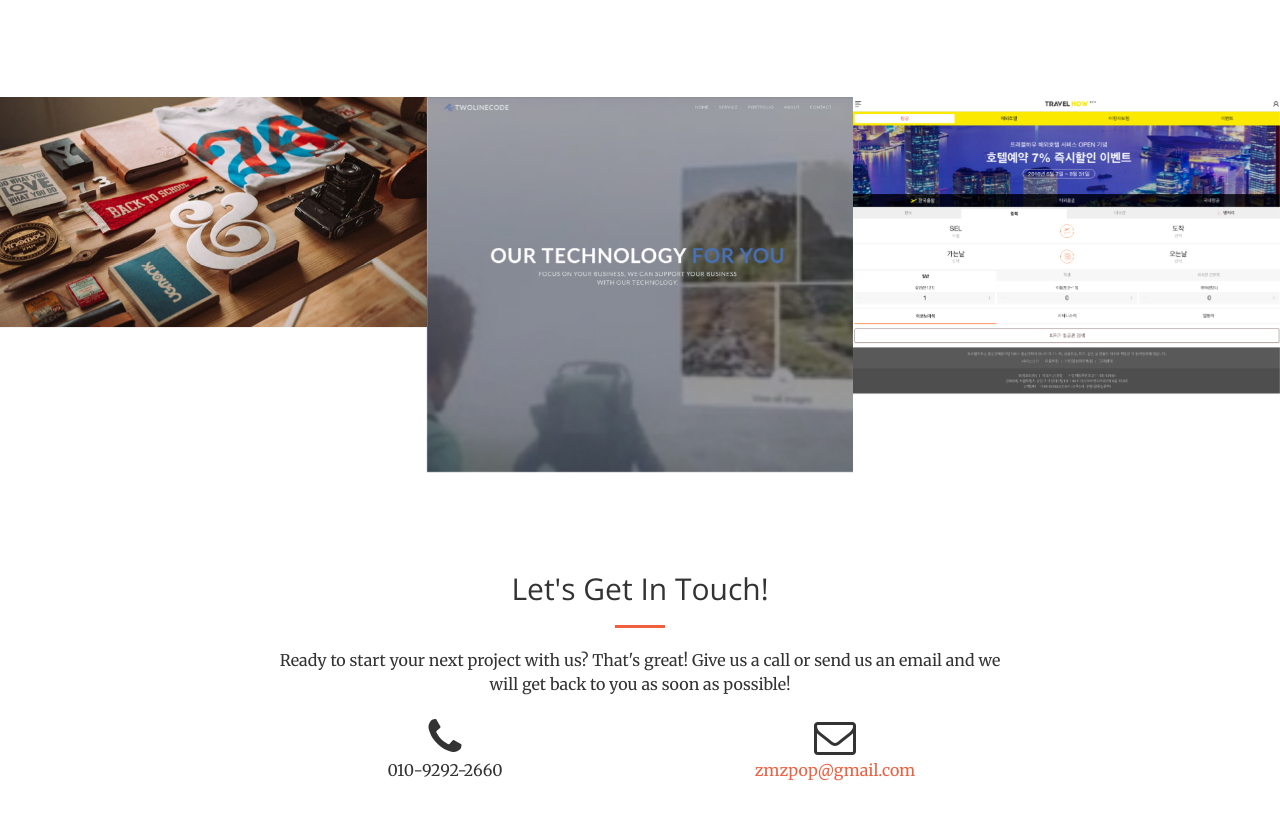
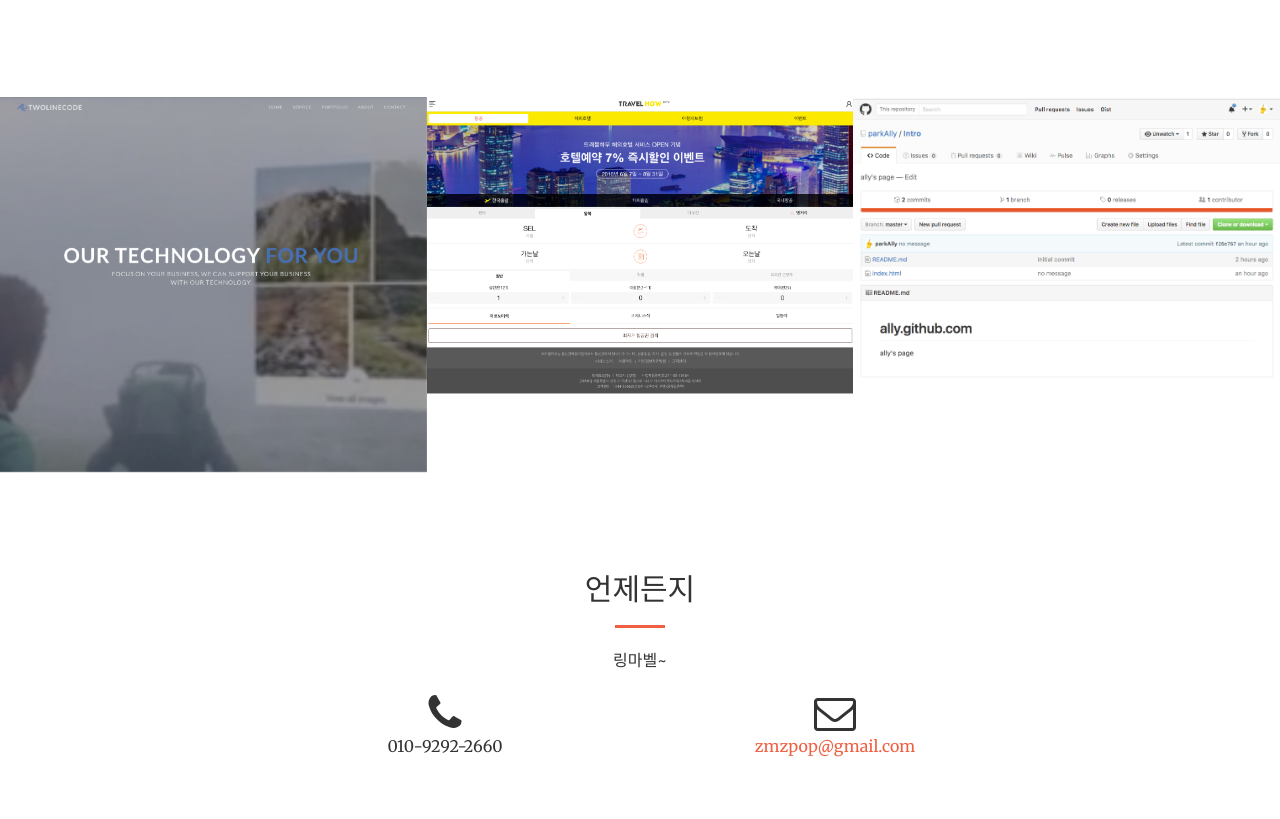
Before and after one commit to parkAlly/Intro, a website: page index.html in a window 1280 px wide. Shown: the part 1505-2324 px from the top of the page. Drawn offline with nearby package versions, Linux system fonts and the light colour scheme.

Commit message:
no message

```diff
--- a/index.html
+++ b/index.html
@@ -139,8 +139,8 @@
         <div class="container-fluid">
             <div class="row no-gutter popup-gallery">
                 <div class="col-lg-4 col-sm-6">
-                    <a href="img/portfolio/fullsize/1.jpg" class="portfolio-box">
-                        <img src="img/portfolio/thumbnails/1.jpg" class="img-responsive" alt="">
+                    <a href="img/portfolio/fullsize/tlc.png" class="portfolio-box">
+                        <img src="img/portfolio/thumbnails/tlc.png" class="img-responsive" alt="">
                         <div class="portfolio-box-caption">
                             <div class="portfolio-box-caption-content">
                                 <div class="project-category text-faded">
@@ -154,8 +154,8 @@
                     </a>
                 </div>
                 <div class="col-lg-4 col-sm-6">
-                    <a href="img/portfolio/fullsize/2.jpg" class="portfolio-box">
-                        <img src="img/portfolio/thumbnails/tlc.png" class="img-responsive" alt="">
+                    <a href="img/portfolio/fullsize/traport.png" class="portfolio-box">
+                        <img src="img/portfolio/thumbnails/traport.png" class="img-responsive" alt="">
                         <div class="portfolio-box-caption">
                             <div class="portfolio-box-caption-content">
                                 <div class="project-category text-faded">
@@ -169,8 +169,8 @@
                     </a>
                 </div>
                 <div class="col-lg-4 col-sm-6">
-                    <a href="img/portfolio/fullsize/6.jpg" class="portfolio-box">
-                        <img src="img/portfolio/thumbnails/traport.png" class="img-responsive" alt="">
+                    <a href="img/portfolio/fullsize/github.png" class="portfolio-box">
+                        <img src="img/portfolio/thumbnails/github.png" class="img-responsive" alt="">
                         <div class="portfolio-box-caption">
                             <div class="portfolio-box-caption-content">
                                 <div class="project-category text-faded">
@@ -191,9 +191,9 @@
         <div class="container">
             <div class="row">
                 <div class="col-lg-8 col-lg-offset-2 text-center">
-                    <h2 class="section-heading">Let's Get In Touch!</h2>
+                    <h2 class="section-heading">언제든지</h2>
                     <hr class="primary">
-                    <p>Ready to start your next project with us? That's great! Give us a call or send us an email and we will get back to you as soon as possible!</p>
+                    <p>링마벨~</p>
                 </div>
                 <div class="col-lg-4 col-lg-offset-2 text-center">
                     <i class="fa fa-phone fa-3x sr-contact"></i>
```
Also changed, not shown: img/portfolio/thumbnails/github.png (added).
